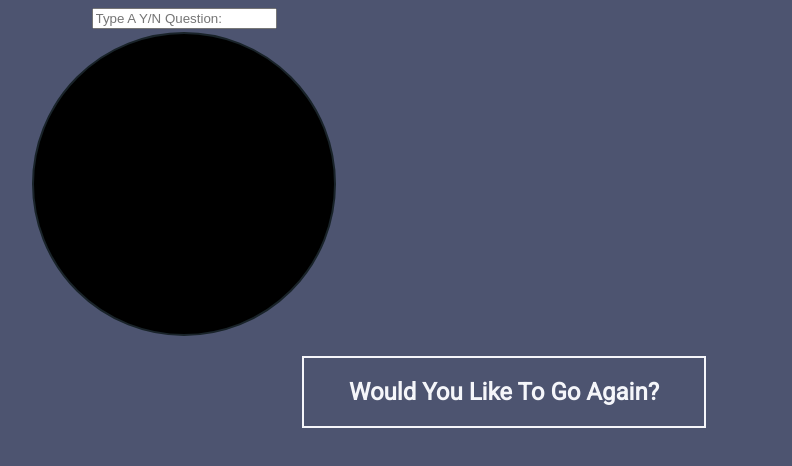
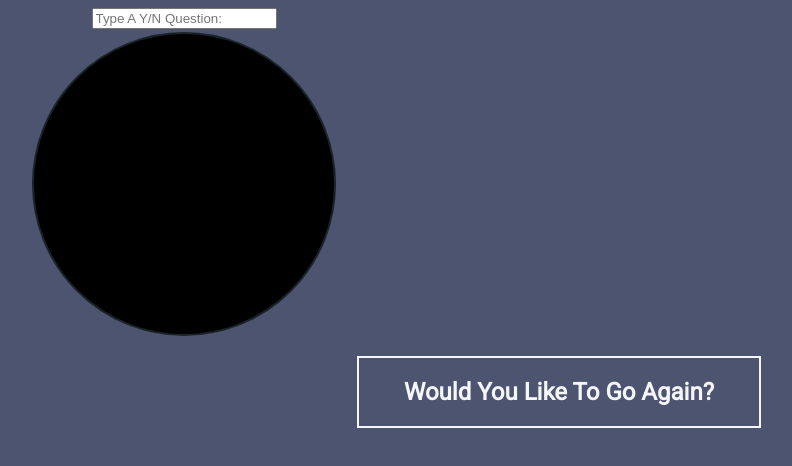
Before and after one commit to skizhu/eightball, a plain HTML site: page index.html in a window 1280 px wide. Shown: the whole page, without its empty margins (456-1248 px from the left). Drawn offline with Linux system fonts and the light colour scheme.

Commit message:
Update index.html

```diff
--- a/index.html
+++ b/index.html
@@ -14,11 +14,11 @@
 			<h2 id="result"></h2>
 		</div></center>
 	</div>
-	<div class="goAgain">
+	<center><div class="goAgain">
 
 		 <h2 id="goAganeText" onclick="restart()"> Would You Like To Go Again? </h2>
 
-	</div>
+		</center></div>
 
 	<script src="main.js" type="text/javascript"></script>
 
```
